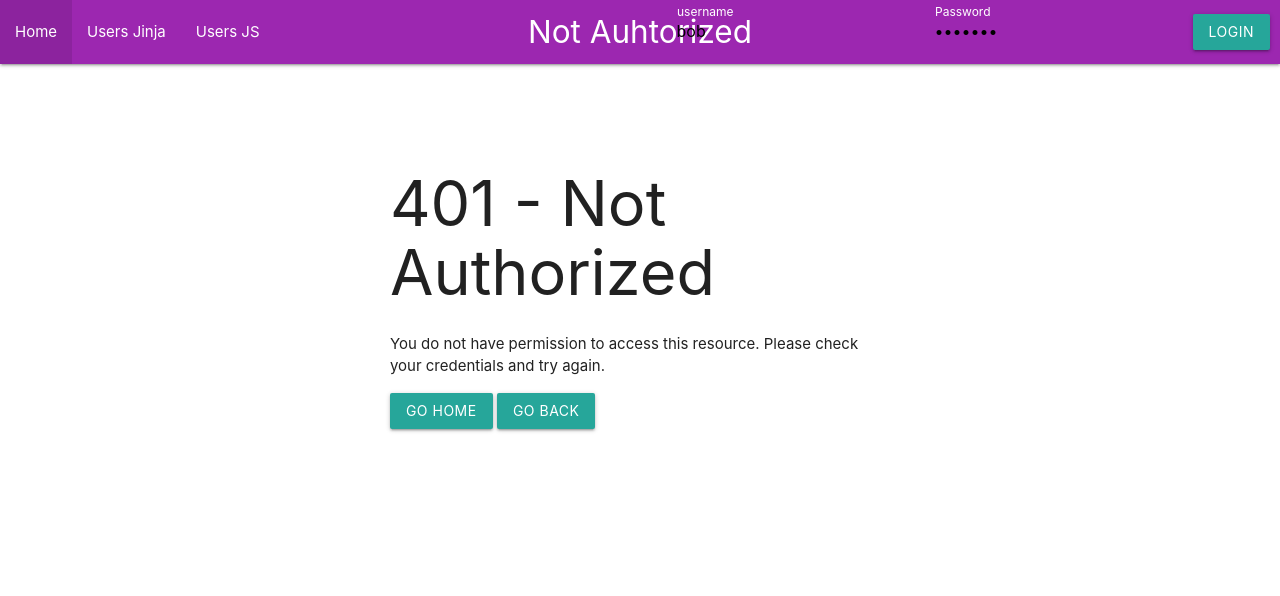
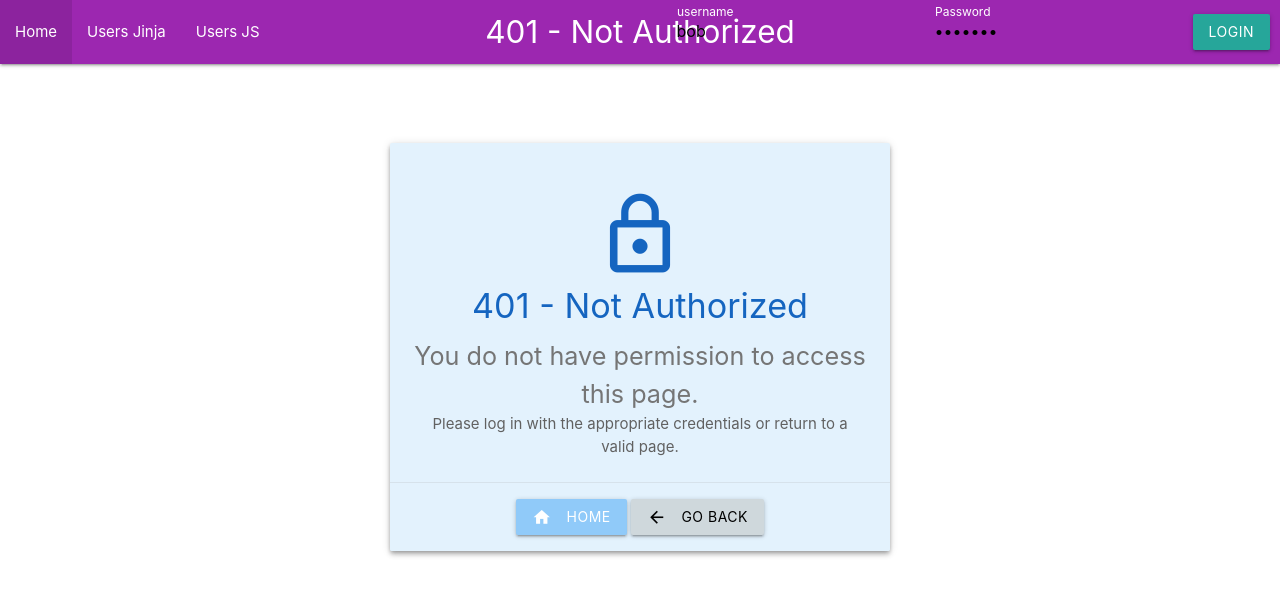
Before and after one commit to Crib-Coders/INFO2602Project, a Flask app: template App/templates/401.html in a window 1280 px wide. Shown: the top 596 px of the page. Run offline with Flask 3, Linux system fonts and the light colour scheme; the template is opened without the code that fills it, so the values that code supplies are empty.

Commit message:
Update 401.html

```diff
--- a/App/templates/401.html
+++ b/App/templates/401.html
@@ -1,21 +1,56 @@
 {% extends "layout.html" %}
-{% block title %}Not Authorized{% endblock %}
-{% block page %}Not Auhtorized{% endblock %}
 
-{{ super() }}
+{% block title %}401 - Not Authorized{% endblock %}
+{% block page %}401 - Not Authorized{% endblock %}
 
 {% block content %}
-<div class="container">
-    <div class="row" style="margin-top: 10%;">
+<style>
+  .soft-blue-bg {
+    background-color: #e3f2fd; /* light blue background */
+  }
+  .soft-blue-text {
+    color: #1565c0; /* muted deep blue */
+  }
+  .btn-soft-blue {
+    background-color: #90caf9; /* soft button blue */
+    color: white;
+  }
+  .btn-soft-blue:hover {
+    background-color: #64b5f6;
+  }
+  .btn-gray {
+    background-color: #cfd8dc; /* blue-grey tint */
+    color: black;
+  }
+  .btn-gray:hover {
+    background-color: #b0bec5;
+  }
+</style>
+
+<div class="container" style="margin-top: 8%;">
+    <div class="row">
         <div class="col s12 m10 offset-m1">
-            <div class="card-content">
-                <h1>401 - Not Authorized</h1>
-                <p>You do not have permission to access this resource. Please check your credentials and try again.</p>
-                <p>{{error}}</p>
-            </div>
-            <div class="card-action">
-                <a href="/" class="waves-effect waves-light btn">Go Home</a>
-                <a href="javascript:history.back()" class="waves-effect waves-light btn">Go Back</a>
+            <div class="card soft-blue-bg z-depth-2">
+                <div class="card-content center-align">
+                    <h4 class="soft-blue-text">
+                        <i class="material-icons large">lock_outline</i><br>
+                        401 - Not Authorized
+                    </h4>
+                    <p class="flow-text grey-text text-darken-1">
+                        You do not have permission to access this page.
+                    </p>
+                    <p class="grey-text text-darken-2">
+                        {{ error or "Please log in with the appropriate credentials or return to a valid page." }}
+                    </p>
+                </div>
+                <div class="card-action center-align">
+                    <a href="/" class="waves-effect btn-soft-blue btn">
+                        <i class="material-icons left">home</i>Home
+                    </a>
+                    <a href="javascript:history.back()" class="waves-effect btn-gray btn">
+                        <i class="material-icons left">arrow_back</i>Go Back
+                    </a>
+                </div>
             </div>
         </div>
     </div>
```
